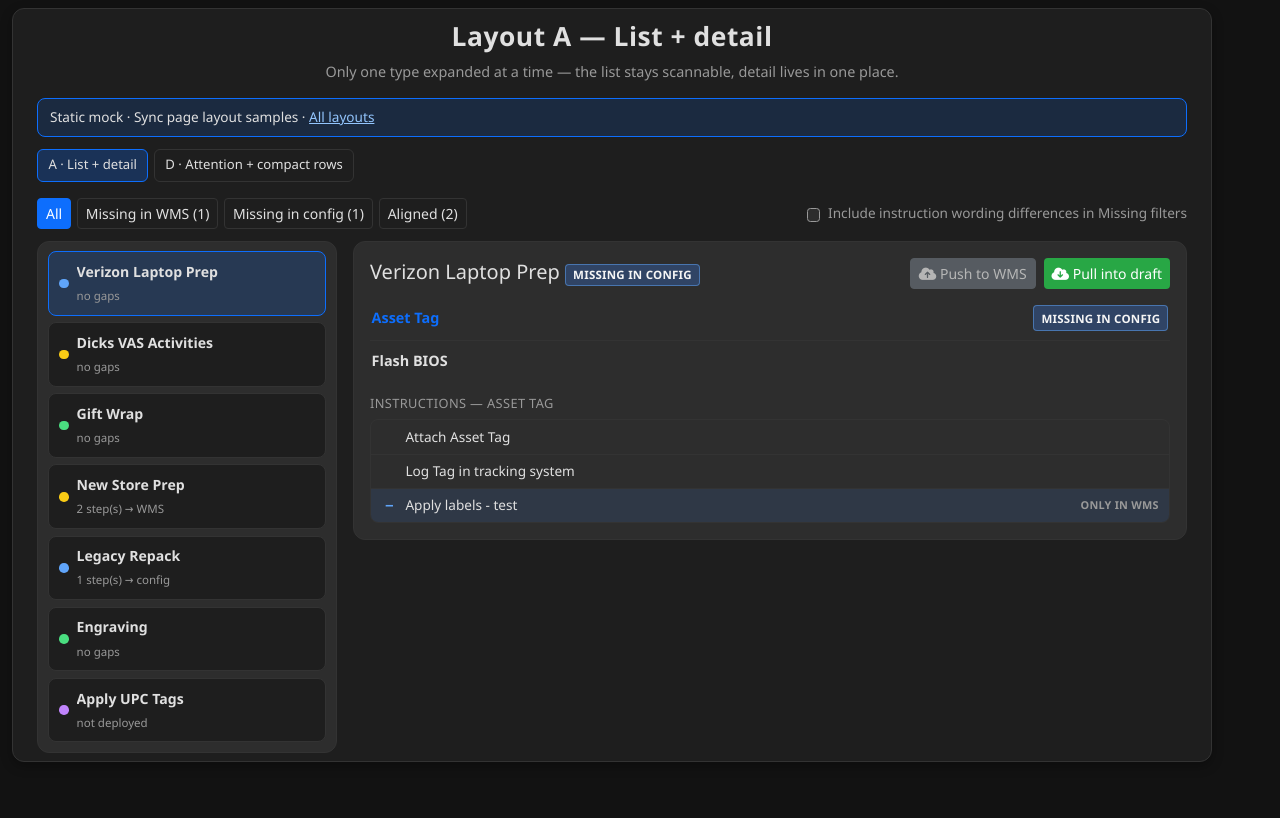
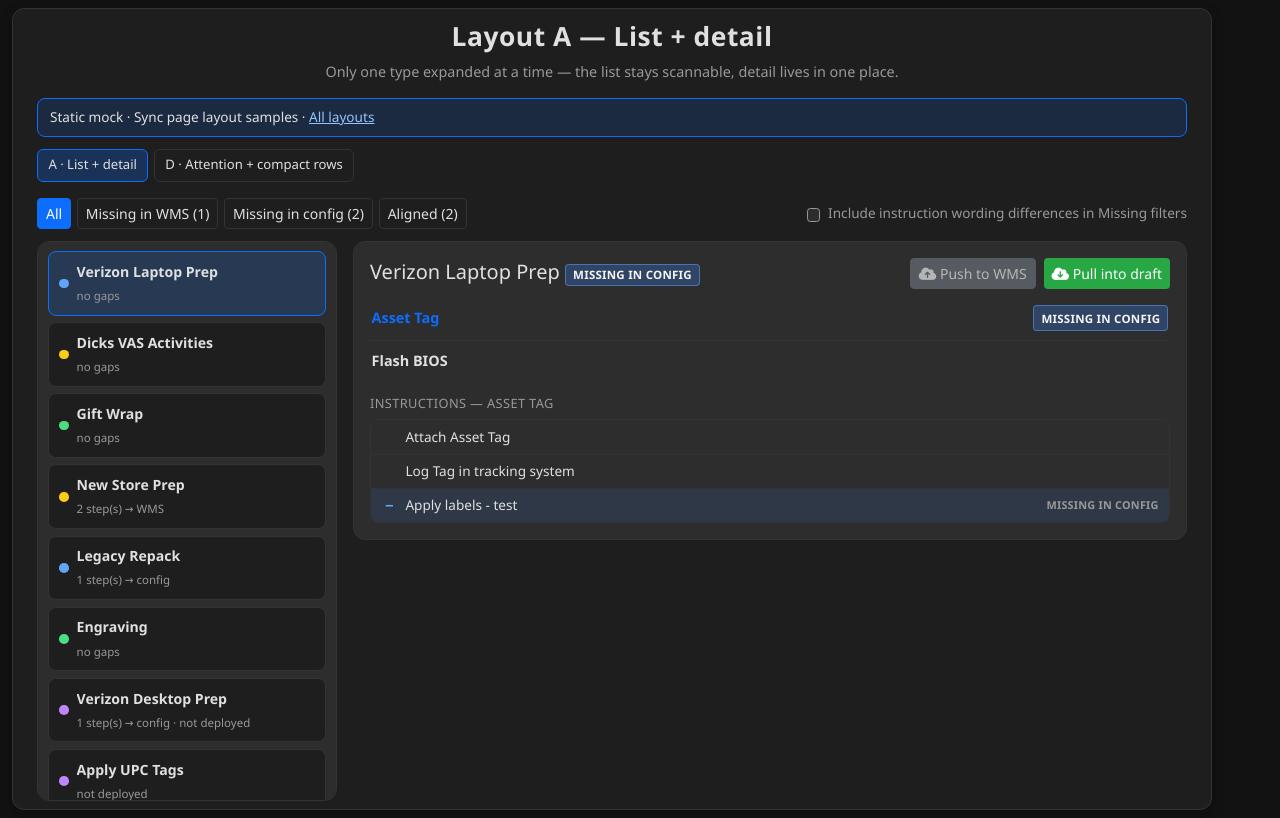
Before and after one commit to sidmsmith/vasexecution, a website: page samples/sync-layouts/layout-a-list-detail.html in a window 1280 px wide. Drawn offline with nearby package versions, Linux system fonts and the light colour scheme.

Commit message:
Remove B/C, polish D, and add step/line-level "not deployed" to mockups
- Drop layouts B and C after review; A (list+detail) and D
  (attention strip + compact rows) are the two finalists.
- D: fixed table columns jumping horizontally when switching attention
  filters (table-layout: fixed + colgroup), added an Expand all/
  Collapse all toggle, added Refresh/Save & Deploy placeholders
  matching production styling, and made Push/Pull independently
  enable per direction based on what the current selection actually
  needs instead of just "something is selected".
- Fixed a real inconsistency the review surfaced: a type/step showing
  "Aligned" only meant it existed on both sides, not that its content
  actually matched — so a type could say Aligned while genuinely
  missing an instruction. Status badges (type- and step-level) now
  derive from the same push/pull-gap checks the attention filters
  use, so they can't disagree; a gap always shows the specific
  Missing in WMS/config badge instead of a generic label. "Fully
  aligned" is just "Aligned" now that the two can't diverge.
- Diff-line tags now say "missing in WMS"/"missing in config" instead
  of "only in config"/"only in WMS", matching the badges above them.
- Extended "not deployed" down to steps and individual instruction
  lines (draft vs. deployed, reusing the same diff mechanism already
  used for draft vs. WMS), not just the whole type. Added "Verizon
  Desktop Prep" to the mock data to demonstrate both a deleted step
  and a newly-added, unsaved instruction line side by side.

Co-Authored-By: Claude Sonnet 5 <noreply@anthropic.com>

```diff
--- a/samples/sync-layouts/layout-a-list-detail.html
+++ b/samples/sync-layouts/layout-a-list-detail.html
@@ -164,7 +164,7 @@
         ${
           selectedStep
             ? `<h6 class="text-muted" style="font-size:0.8rem; text-transform:uppercase; letter-spacing:0.03em">Instructions — ${U.esc(selectedStep.id)}</h6>
-               ${U.diffLinesHtml(selectedStep.configInstructions, selectedStep.wmsInstructions)}`
+               ${U.diffLinesHtml(selectedStep)}`
             : ""
         }
       `;
--- a/samples/sync-layouts/layout-shared.css
+++ b/samples/sync-layouts/layout-shared.css
@@ -132,15 +132,25 @@
   color: var(--text-muted);
 }
 .diff-text { flex: 1 1 auto; }
+.diff-tags {
+  flex: 0 0 auto;
+  display: flex;
+  align-items: center;
+  gap: 0.5rem;
+  align-self: center;
+}
 .diff-tag {
-  flex: 0 0 auto;
   font-size: 0.68rem;
   font-weight: 700;
   text-transform: uppercase;
   letter-spacing: 0.02em;
   color: var(--text-muted);
   white-space: nowrap;
-  align-self: center;
+}
+/* Same violet used for the Not Deployed badge — an independent axis from
+   the amber/blue WMS-gap tag it can sit next to, never replaces it. */
+.diff-tag-not-deployed {
+  color: #c084fc;
 }
 .diff-line-config-only {
   background: rgba(234, 179, 8, 0.12);
--- a/samples/sync-layouts/mock-data.js
+++ b/samples/sync-layouts/mock-data.js
@@ -9,9 +9,11 @@
  *   - whole type missing in WMS / missing in config
  *   - fully aligned
  *   - local draft not yet deployed (independent of WMS diff state)
+ *   - local draft not yet deployed AND has a real gap (a step deleted in
+ *     Admin but not yet Saved & Deployed — see "Verizon Desktop Prep")
  */
 window.SYNC_MOCK = {
-  wmsCount: 7,
+  wmsCount: 8,
   types: [
     {
       id: "Verizon Laptop Prep",
@@ -158,6 +160,45 @@ window.SYNC_MOCK = {
       ]
     },
     {
+      // Recreates the original "delete RKs Step in Admin, don't Save &
+      // Deploy yet" scenario, PLUS a second, finer-grained edit in the same
+      // session — added one new instruction line to Asset Tag, also unsaved
+      // and not yet in WMS either. Demonstrates both granularities the Sync
+      // page needs to surface: stepNotDeployed marks a whole step that was
+      // added/removed locally (RKs Step — present in deployed+WMS, absent
+      // from draft); deployedInstructions marks individual lines that exist
+      // in the draft but not in what's actually deployed (Asset Tag's new
+      // "Confirm serial number" line). Both are independent of the
+      // draft-vs-WMS comparison — RKs Step happens to also be a real
+      // Missing in config gap; the new Asset Tag line happens to also be a
+      // real Missing in WMS gap, since neither has reached WMS yet either.
+      id: "Verizon Desktop Prep",
+      title: "Verizon Desktop Prep",
+      wmsDescription: "Verizon Desktop Prep",
+      status: "aligned",
+      instructionStatus: "instructions_differ",
+      notYetDeployed: true,
+      warnings: [],
+      steps: [
+        {
+          id: "Asset Tag",
+          status: "aligned",
+          instructionStatus: "instructions_differ",
+          configInstructions: ["Attach Asset Tag", "Confirm serial number"],
+          deployedInstructions: ["Attach Asset Tag"],
+          wmsInstructions: ["Attach Asset Tag"]
+        },
+        {
+          id: "RKs Step",
+          status: "missing_in_config",
+          instructionStatus: "instructions_missing_in_config",
+          stepNotDeployed: true,
+          configInstructions: [],
+          wmsInstructions: ["Complete RKs check", "Log RKs result"]
+        }
+      ]
+    },
+    {
       id: "Apply UPC Tags",
       title: "Apply UPC Tags",
       wmsDescription: "Apply UPC Tags",
--- a/samples/sync-layouts/mock-utils.js
+++ b/samples/sync-layouts/mock-utils.js
@@ -40,24 +40,60 @@
     return lines;
   }
 
-  function diffLinesHtml(configTexts, wmsTexts) {
+  /**
+   * Draft vs. deployed, for one step — same unifiedDiffLines mechanism used
+   * for draft vs. WMS, just pointed at a different second source. Falls back
+   * to configInstructions (i.e. "nothing changed") when a step has no
+   * deployedInstructions override, so most steps don't need to carry this
+   * field at all. kind "config-only" here means "in your draft, not in
+   * what's actually deployed" — a locally-added, unsaved line.
+   */
+  function stepDeployDiff(step) {
+    if (!step) return [];
+    const deployed = Array.isArray(step.deployedInstructions)
+      ? step.deployedInstructions
+      : step.configInstructions || [];
+    return unifiedDiffLines(step.configInstructions, deployed);
+  }
+
+  /** Whole step added/removed locally (stepNotDeployed flag) or has any undeployed line. */
+  function stepHasUndeployedChange(step) {
+    if (!step) return false;
+    if (step.stepNotDeployed) return true;
+    return stepDeployDiff(step).some((l) => l.kind !== "both");
+  }
+
+  function diffLinesHtml(step) {
+    const configTexts = (step && step.configInstructions) || [];
+    const wmsTexts = (step && step.wmsInstructions) || [];
     const lines = unifiedDiffLines(configTexts, wmsTexts);
     if (!lines.length) {
       return `<div class="diff-empty">No instructions on either side.</div>`;
     }
+    const undeployedNorm = new Set(
+      stepDeployDiff(step)
+        .filter((l) => l.kind === "config-only")
+        .map((l) => normalizeText(l.text))
+    );
     return `<ul class="diff-lines">${lines
       .map((l) => {
         const mark = l.kind === "config-only" ? "+" : l.kind === "wms-only" ? "−" : "";
+        const wmsTag =
+          l.kind === "config-only"
+            ? "missing in WMS"
+            : l.kind === "wms-only"
+              ? "missing in config"
+              : "";
+        // A wms-only line is content that exists only in WMS, so it can't
+        // also be a locally-added draft line — no undeployed check needed.
+        const isUndeployed = l.kind !== "wms-only" && undeployedNorm.has(normalizeText(l.text));
         return `<li class="diff-line diff-line-${l.kind}">
           <span class="diff-gutter">${mark}</span>
           <span class="diff-text">${esc(l.text)}</span>
-          ${
-            l.kind === "config-only"
-              ? '<span class="diff-tag">only in config</span>'
-              : l.kind === "wms-only"
-                ? '<span class="diff-tag">only in WMS</span>'
-                : ""
-          }
+          <span class="diff-tags">
+            ${wmsTag ? `<span class="diff-tag">${wmsTag}</span>` : ""}
+            ${isUndeployed ? '<span class="diff-tag diff-tag-not-deployed">not deployed</span>' : ""}
+          </span>
         </li>`;
       })
       .join("")}</ul>`;
@@ -116,11 +152,14 @@
    */
   function stepGapBadge(step) {
     if (!step) return "";
-    if (step.status === "missing_in_wms") return badge("missing_in_wms");
-    if (step.status === "missing_in_config") return badge("missing_in_config");
     const badges = [];
-    if (stepHasPushTextGap(step)) badges.push(badge("missing_in_wms"));
-    if (stepHasPullTextGap(step)) badges.push(badge("missing_in_config"));
+    if (step.status === "missing_in_wms") badges.push(badge("missing_in_wms"));
+    else if (step.status === "missing_in_config") badges.push(badge("missing_in_config"));
+    else {
+      if (stepHasPushTextGap(step)) badges.push(badge("missing_in_wms"));
+      if (stepHasPullTextGap(step)) badges.push(badge("missing_in_config"));
+    }
+    if (stepHasUndeployedChange(step)) badges.push(badge("not_deployed", "not deployed"));
     return badges.join(" ");
   }
 
@@ -228,9 +267,12 @@
 
   /** One step's title + merged diff — the expanded-view content shared by C and D. */
   function stepDiffBlockHtml(step) {
+    const notDeployedBadge = stepHasUndeployedChange(step)
+      ? ` ${badge("not_deployed", "not deployed")}`
+      : "";
     return `<div class="mb-2">
-      <div class="sync-step-row-title mb-1">${esc(step.id)}</div>
-      ${diffLinesHtml(step.configInstructions, step.wmsInstructions)}
+      <div class="sync-step-row-title mb-1">${esc(step.id)}${notDeployedBadge}</div>
+      ${diffLinesHtml(step)}
     </div>`;
   }
 
```
